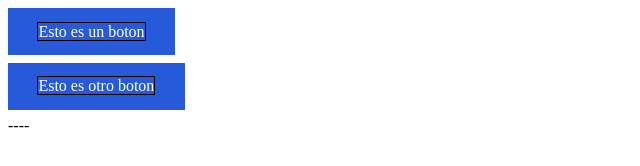
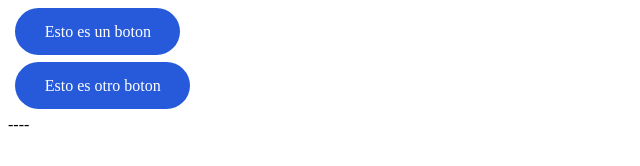
Before and after one commit to samygp/demo-anayantzin, a plain HTML site: page index.html in a window 1280 px wide. Shown: the whole page, without its empty margins (0-640 px from the left). Drawn offline with Linux system fonts and the light colour scheme.

Commit message:
ya esta bien bonis

```diff
--- a/estilos.css
+++ b/estilos.css
@@ -1,17 +1,24 @@
 .boton {
-    background-color: rgb(39, 90, 218);
+    border-radius: 2em;
+    height: 2em;
     width: fit-content;
-
     padding-top: 2ex;
-    padding-bottom: 2ex;
     padding-left: 4ex;
     padding-right: 4ex;
+    justify-content: center;
+    cursor: pointer;
+    text-align: center;
+    background-color: rgb(39, 90, 218);
+    color: white;
+    margin: 1ex;
 
-    margin-bottom: 1ex;
+    :hover {
+        background-color: aquamarine;
+        color: black;
+    }
 }
 
 .contenido {
-    border: 1px solid black;
     height: 100%;
     width: 100%;
     color: white;
```
